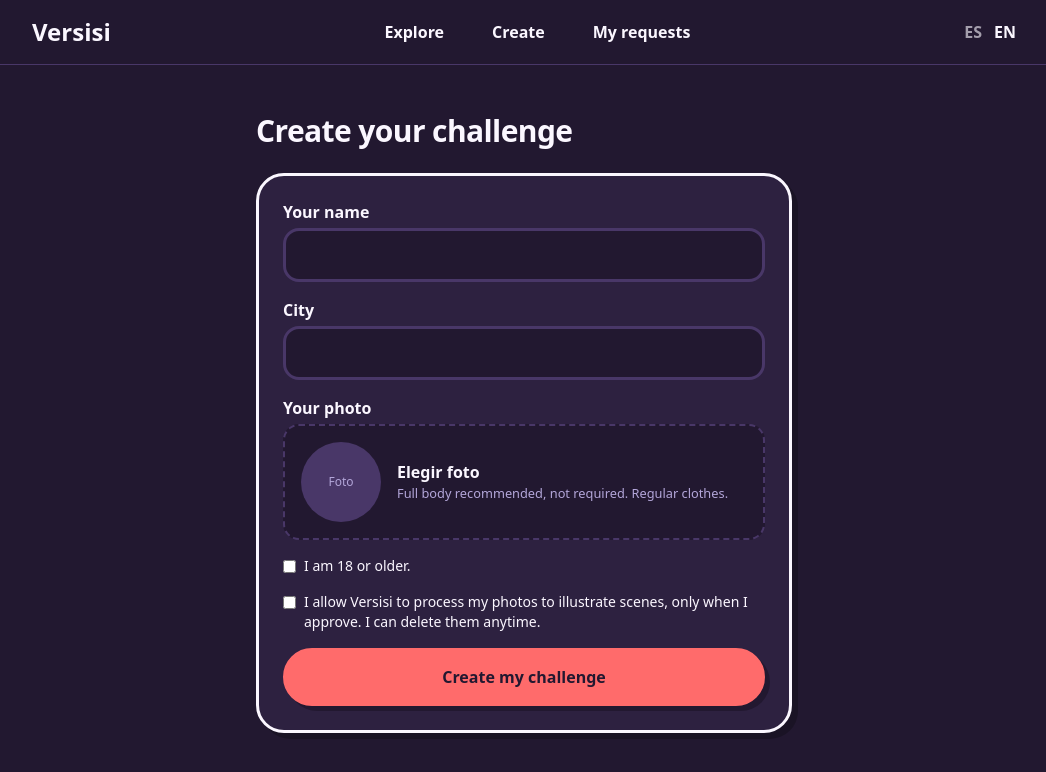
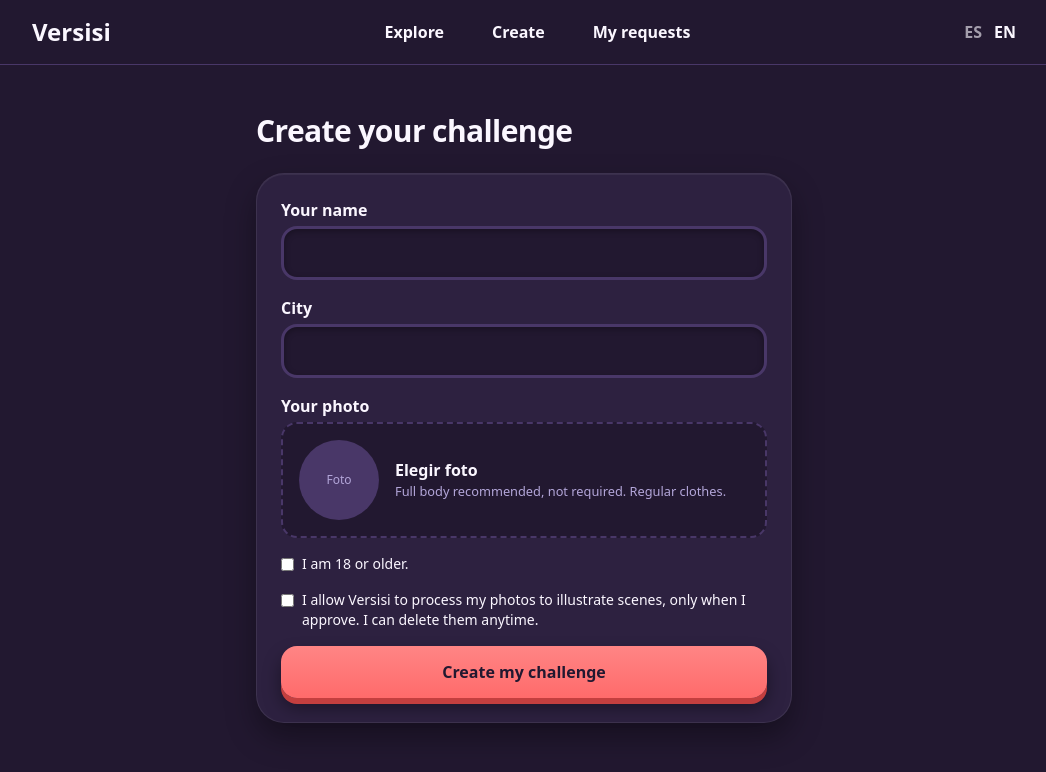
Before and after one commit to jairod39/versisi, a Next.js app: page /en/create in a window 1280 px wide. Shown: the top 772 px of the page, without its empty margins (116-1162 px from the left). Built offline with nearby package versions, Linux system fonts and the light colour scheme; no server answers.

Commit message:
Add files via upload

```diff
--- a/app/[locale]/page.tsx
+++ b/app/[locale]/page.tsx
@@ -14,7 +14,7 @@
           <p className="text-muted max-w-xl mb-8 text-lg">{t('sub')}</p>
           <div className="flex gap-3 flex-wrap">
             <a href="/create" className="btn btn-primary">{t('cta')}</a>
-            <a href="/feed" className="btn">{t('explore')}</a>
+            <a href="/feed" className="btn btn-sea">{t('explore')}</a>
           </div>
         </div>
         <div>
--- a/app/globals.css
+++ b/app/globals.css
@@ -5,23 +5,38 @@
 body { @apply bg-bg text-ink; font-family: theme('fontFamily.body'); }
 h1, h2, h3 { font-family: theme('fontFamily.display'); letter-spacing: -0.02em; }
 
+/* Botones estilo juego: una "base" más oscura debajo le da volumen, y el
+   botón se hunde de verdad al presionarlo, como en Duolingo o Kahoot. */
 .btn {
-  @apply inline-flex items-center justify-center gap-2 rounded-full border-[3px] border-ink px-7 py-3.5 font-bold bg-surface;
-  box-shadow: 5px 5px 0 var(--tw-shadow-color, #221830);
-  transition: transform .12s, box-shadow .12s;
+  @apply inline-flex items-center justify-center gap-2 rounded-2xl border-none px-7 py-3.5 font-extrabold bg-surface text-ink;
+  box-shadow: 0 6px 0 #10091c, 0 10px 18px rgba(0,0,0,.35);
+  transform: translateY(0);
+  transition: transform .08s ease, box-shadow .08s ease;
 }
-.btn:hover { transform: translate(-2px, -2px); box-shadow: 7px 7px 0 #221830; }
-.btn:active { transform: translate(2px, 2px); box-shadow: 2px 2px 0 #221830; }
-.btn-primary { @apply bg-coral text-[#221830] border-coral; }
-.btn-ghost { @apply border-line; box-shadow: none; }
-.btn-ghost:hover { box-shadow: none; transform: none; }
+.btn:hover { transform: translateY(-1px); }
+.btn:active { transform: translateY(6px); box-shadow: 0 0 0 #10091c, 0 2px 6px rgba(0,0,0,.3); }
 
+.btn-primary { background: linear-gradient(180deg, #FF8585, #FF6B6B); color: #221830; box-shadow: 0 6px 0 #C43F3F, 0 10px 18px rgba(0,0,0,.4); }
+.btn-primary:active { box-shadow: 0 0 0 #C43F3F, 0 2px 6px rgba(0,0,0,.3); }
+
+.btn-sea { background: linear-gradient(180deg, #5CE9D6, #2DD4BF); color: #10322D; box-shadow: 0 6px 0 #1B8A7A, 0 10px 18px rgba(0,0,0,.4); }
+.btn-sea:active { box-shadow: 0 0 0 #1B8A7A, 0 2px 6px rgba(0,0,0,.3); }
+
+.btn-ghost { background: transparent; border: 3px solid #493768; box-shadow: none; }
+.btn-ghost:hover { transform: none; }
+.btn-ghost:active { transform: none; box-shadow: none; }
+
+/* Tarjetas con relieve suave: borde claro arriba, sombra oscura abajo. */
 .card {
-  @apply bg-surface border-[3px] border-ink rounded-[28px] p-6;
-  box-shadow: 6px 6px 0 #0000003a;
+  @apply bg-surface rounded-[28px] p-6;
+  border: 1px solid rgba(255,255,255,.08);
+  box-shadow: 0 14px 30px rgba(0,0,0,.35), inset 0 1px 0 rgba(255,255,255,.06);
 }
+
 .input {
-  @apply w-full rounded-2xl border-[3px] border-line bg-bg px-4 py-3 text-ink focus:outline-none;
+  @apply w-full rounded-2xl bg-bg px-4 py-3 text-ink focus:outline-none;
+  border: 3px solid #493768;
+  box-shadow: inset 0 2px 6px rgba(0,0,0,.3);
   transition: border-color .15s;
 }
-.input:focus { @apply border-coral; }
+.input:focus { border-color: #FF6B6B; }
--- a/components/SampleScenes.tsx
+++ b/components/SampleScenes.tsx
@@ -103,10 +103,11 @@
       {SCENES.map(({ Comp, uid, label }, i) => (
         <div
           key={uid}
-          className="w-[30%] bg-surface border-[3px] border-ink rounded-2xl p-1.5 pb-2"
+          className="w-[30%] bg-surface rounded-2xl p-1.5 pb-2"
           style={{
             transform: `rotate(${i === 0 ? -4 : i === 1 ? 1.5 : -2}deg) translateY(${i === 1 ? 0 : 14}px)`,
-            boxShadow: '5px 5px 0 #0000004a',
+            border: '1px solid rgba(255,255,255,.1)',
+            boxShadow: '0 12px 22px rgba(0,0,0,.45), inset 0 1px 0 rgba(255,255,255,.08)',
           }}
         >
           <div className="rounded-md overflow-hidden"><Comp uid={uid} /></div>
```
